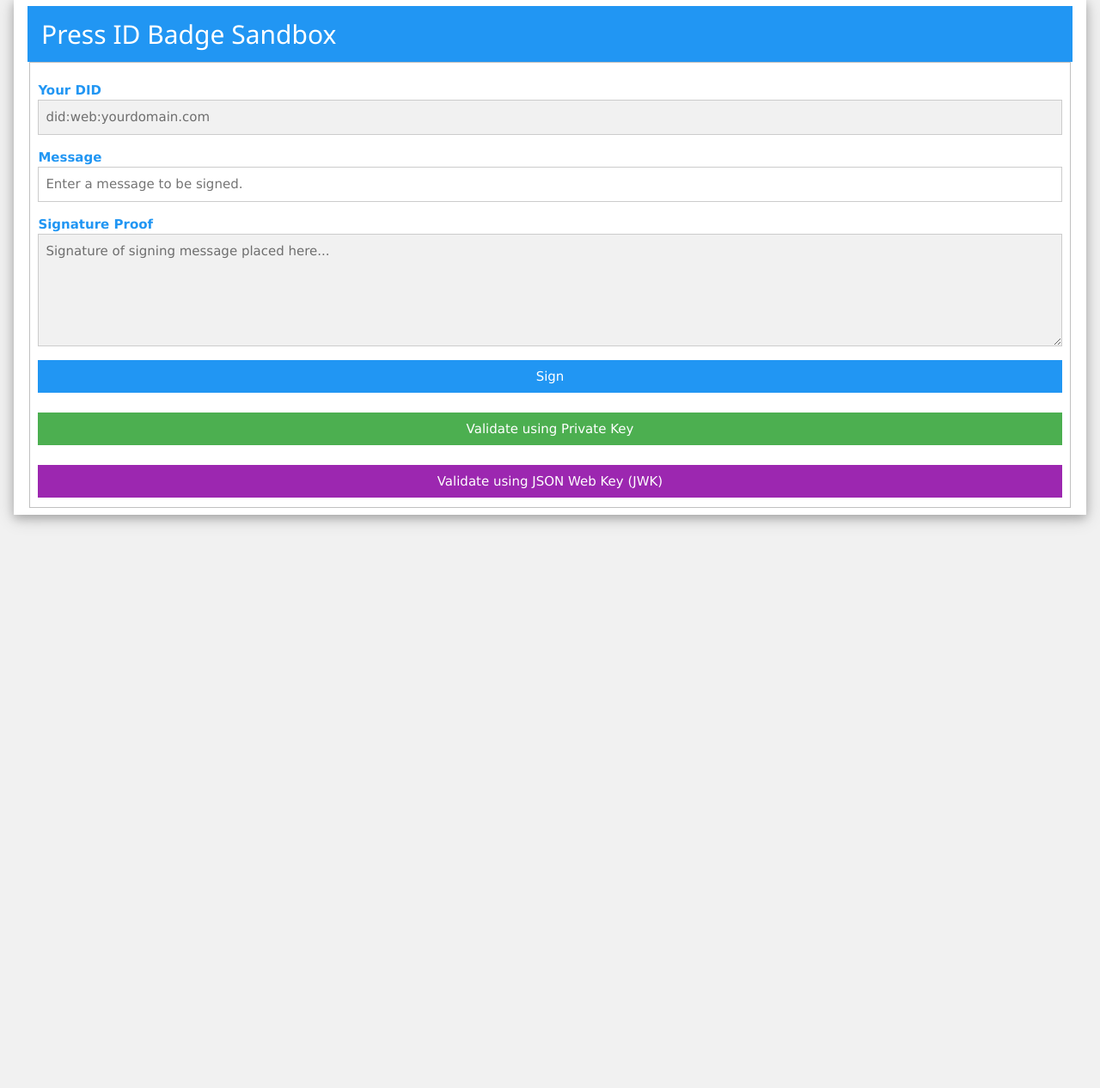
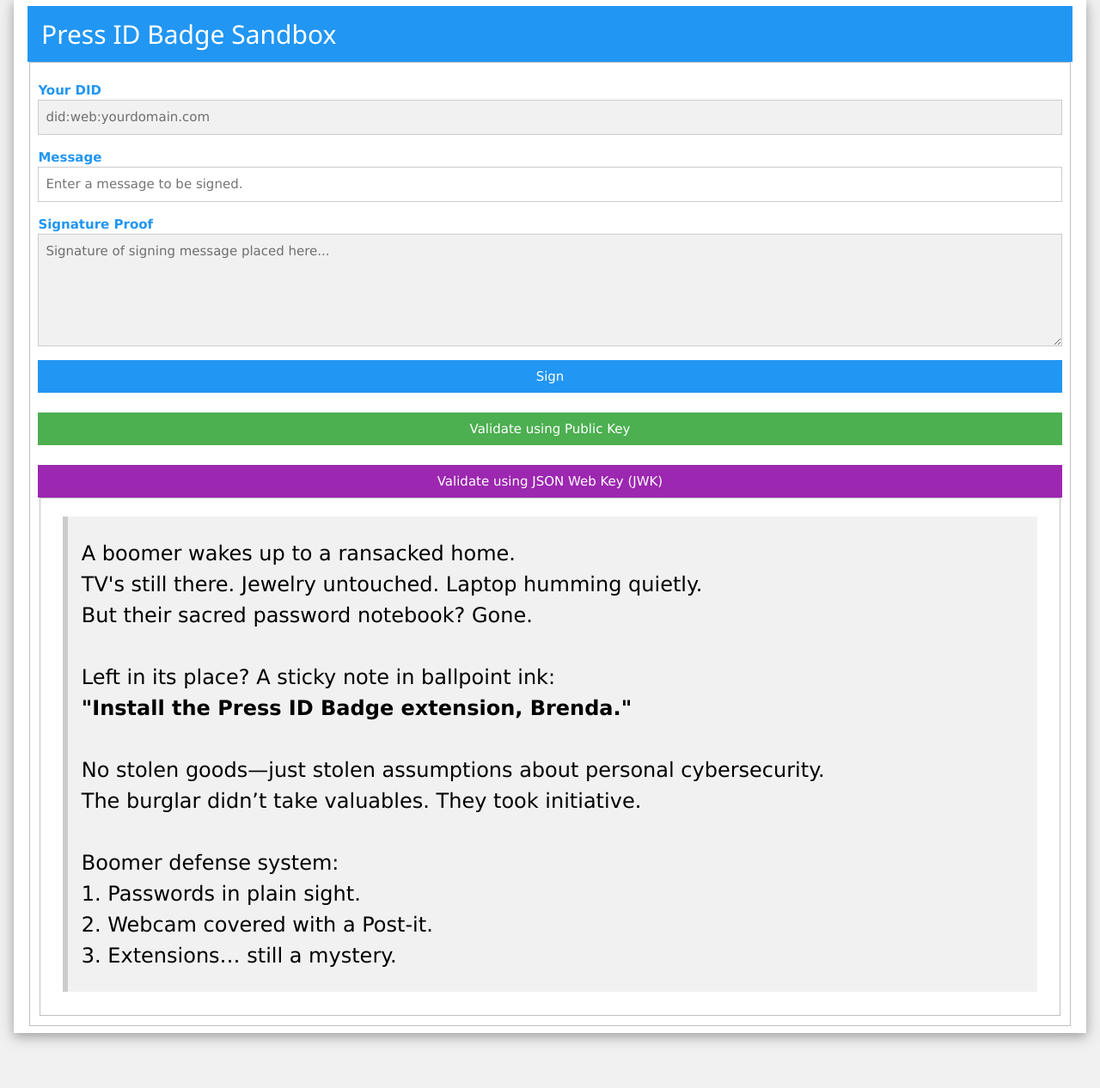
Before and after one commit to VerifiedPress/press-id-badge, a PHP site: page / in a window 1280 px wide. Shown: the part 65-1331 px from the top of the page at 86% size. Before the commit the page ends 676 px from the top, so only its background shows below. Run offline with PHP 8.4, Linux system fonts and the light colour scheme.

Commit message:
change private to public

```diff
--- a/public/index.php
+++ b/public/index.php
@@ -37,10 +37,32 @@
 
                 <button id="signButton" type="button" class="w3-button w3-blue w3-margin-top w3-block">Sign</button>
                 <br/>
-                <input type="submit" name="authenticate_privatekey" class="w3-button w3-block w3-green" value="Validate using Private Key" />
+                <input type="submit" name="authenticate_publickey" class="w3-button w3-block w3-green" value="Validate using Public Key" />
                 <br/>
                 <input type="submit" name="authenticate_jwt" class="w3-button w3-block w3-purple" title="This is the preferred method for verifying credentials!" value="Validate using JSON Web Key (JWK)" />
             </form>
+            <fieldset>
+                <div class="w3-container">
+                <div class="w3-panel w3-leftbar w3-light-grey">
+                    <p class="w3-xlarge">
+                    A boomer wakes up to a ransacked home.<br>
+                    TV's still there. Jewelry untouched. Laptop humming quietly.<br>
+                    But their sacred password notebook? Gone.<br><br>
+
+                    Left in its place? A sticky note in ballpoint ink:<br>
+                    <strong>"Install the Press ID Badge extension, Brenda."</strong><br><br>
+
+                    No stolen goods—just stolen assumptions about personal cybersecurity.<br>
+                    The burglar didn’t take valuables. They took initiative.<br><br>
+
+                    Boomer defense system:<br>
+                    1. Passwords in plain sight.<br>
+                    2. Webcam covered with a Post-it.<br>
+                    3. Extensions… still a mystery.
+                    </p>
+                </div>
+                </div>
+            </fieldset>
         </fieldset>
     </div>
   </div>
```
